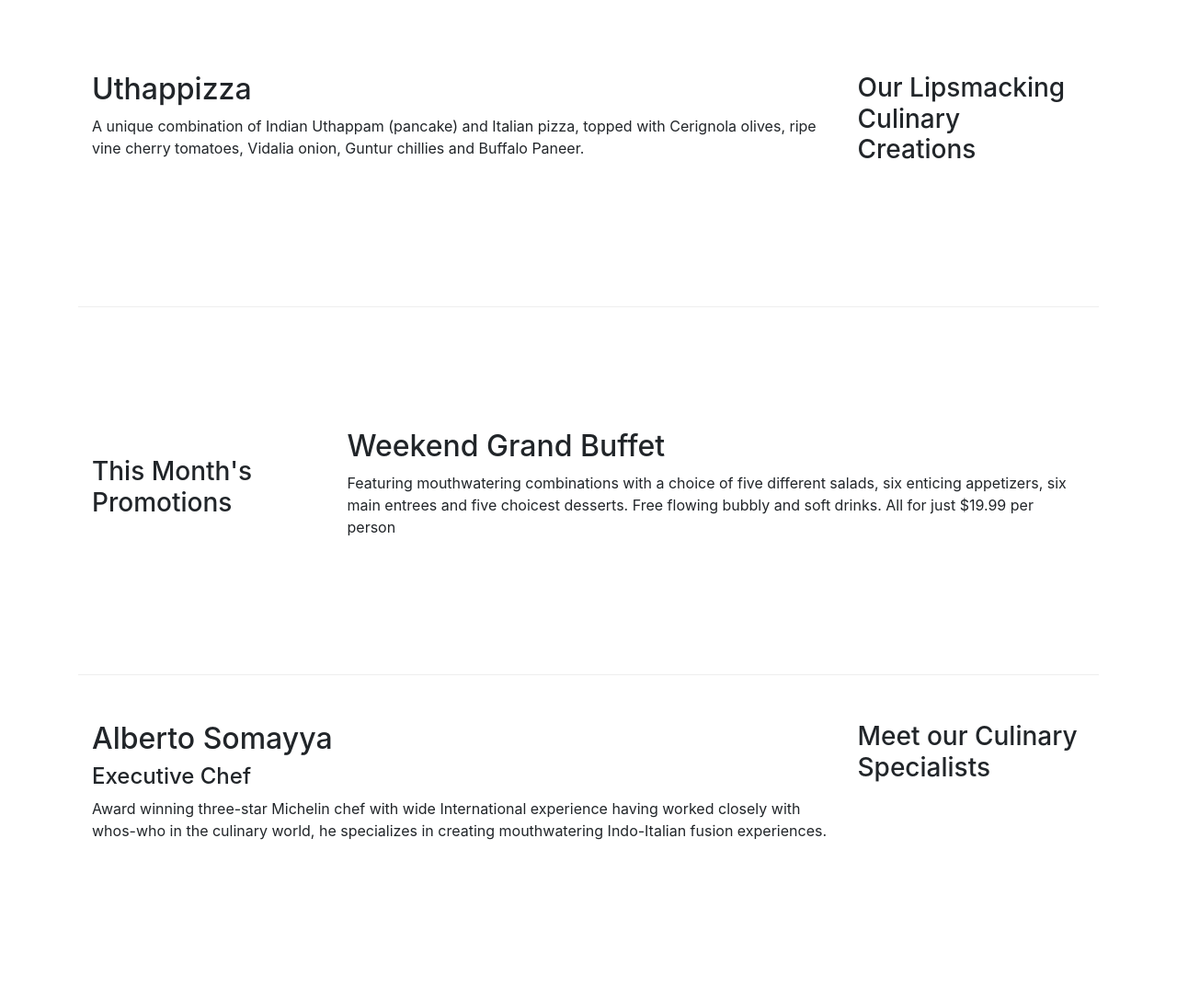
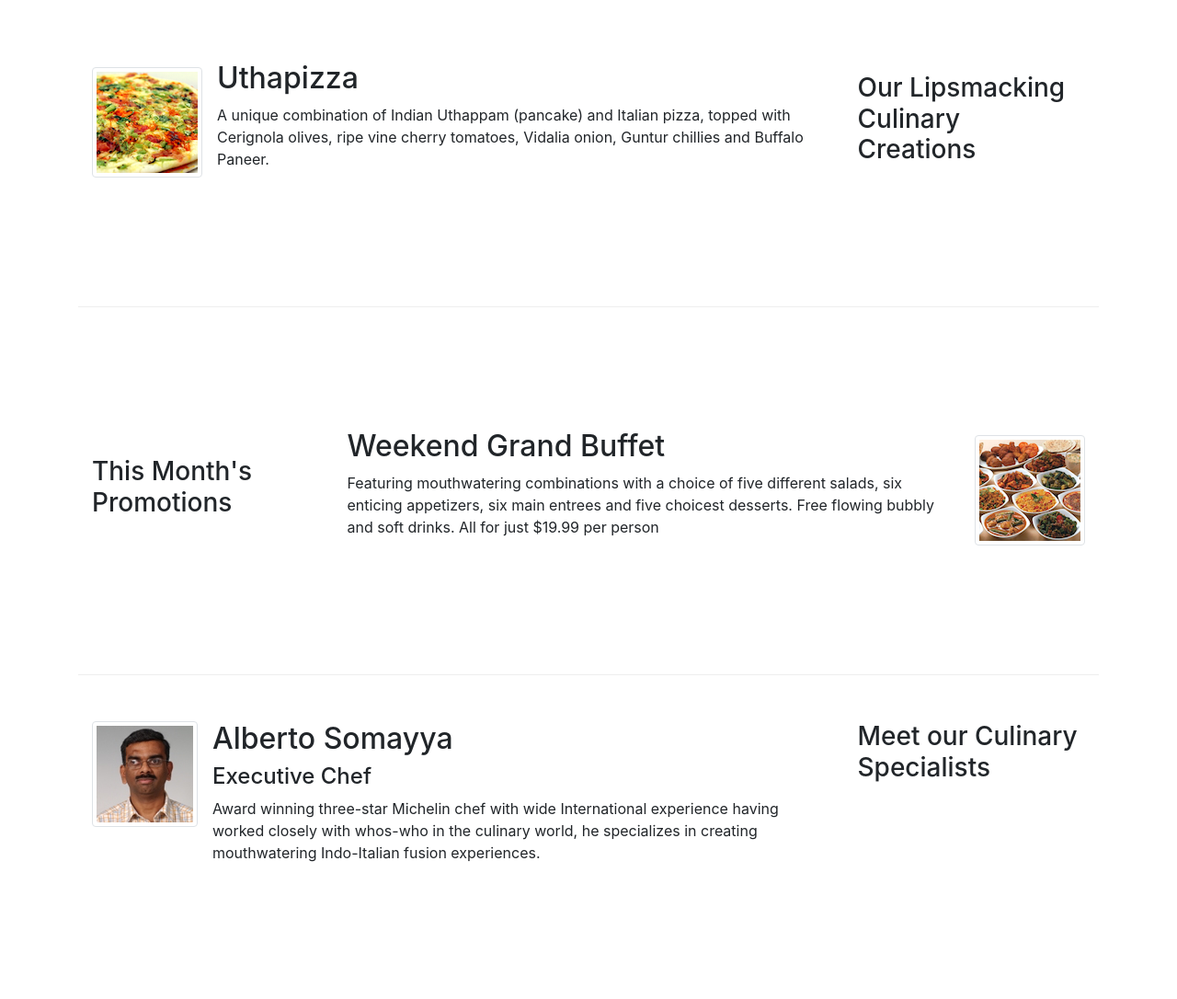
Before and after one commit to dev-athul/Wep-App-for-Restaurant, a website: page index.html in a window 1280 px wide. Shown: the part 400-1486 px from the top of the page at 92% size. Drawn offline with nearby package versions, Linux system fonts and the light colour scheme.

Commit message:
images & medias are added

```diff
--- a/index.html
+++ b/index.html
@@ -5,10 +5,11 @@
     <!-- required meta tags always comes first -->
     <meta charset="utf-8">
     <meta name="viewport" content="width=device-width, initial scale=1, shrink-to-fit=no">
-    <meta http-equiv="x-ua-compatible"content="ie=edge">
+    <meta http-equiv="x-ua-compatible" content="ie=edge">
 
     <!--bootstrap online css -->
-    <link rel="stylesheet" href="https://stackpath.bootstrapcdn.com/bootstrap/4.3.1/css/bootstrap.min.css" integrity="sha384-ggOyR0iXCbMQv3Xipma34MD+dH/1fQ784/j6cY/iJTQUOhcWr7x9JvoRxT2MZw1T" crossorigin="anonymous">
+    <link rel="stylesheet" href="https://stackpath.bootstrapcdn.com/bootstrap/4.3.1/css/bootstrap.min.css"
+        integrity="sha384-ggOyR0iXCbMQv3Xipma34MD+dH/1fQ784/j6cY/iJTQUOhcWr7x9JvoRxT2MZw1T" crossorigin="anonymous">
 
 
     <!--Bootstrap CSS -->
@@ -31,23 +32,27 @@
 
 <body>
 
-    <nav  class="navbar navbar-dark navbar-expand-sm  fixed-top">
+    <nav class="navbar navbar-dark navbar-expand-sm  fixed-top">
         <div class="container">
 
             <button class="navbar-toggler" type="button" data-toggle="collapse" data-target="#Navbar">
                 <span class="navbar-toggler-icon"></span>
             </button>
 
-            <a class="navbar-brand" href="#">Ristorante con Fusion</a>
+            <a class="navbar-brand mr-auto" href="#"><img src="img/logo.png" height="30" width="41" alt=""></a>
             <div class="collapse navbar-collapse" id="Navbar">
-                <ul class="navbar-nav mr-auto" >
-                    <li class="nav-item active" ><a class="nav-link" href="#"><span class="fa fa-home fa-lg"></span> Home</a></li>
+                <ul class="navbar-nav mr-auto">
+                    <li class="nav-item active"><a class="nav-link" href="#"><span class="fa fa-home fa-lg"></span>
+                            Home</a></li>
 
-                    <li class="nav-item"><a class="nav-link" href="./aboutus.html"><span class="fa fa-info fa-lg"></span> About</a></li>
+                    <li class="nav-item"><a class="nav-link" href="./aboutus.html"><span
+                                class="fa fa-info fa-lg"></span> About</a></li>
 
-                    <li class="nav-item"><a class="nav-link" href="#"><span class="fa fa-list fa-lg"></span> Menu</a></li>
+                    <li class="nav-item"><a class="nav-link" href="#"><span class="fa fa-list fa-lg"></span> Menu</a>
+                    </li>
 
-                    <li class="nav-item"><a class="nav-link" href="./contactus.html"><span class="fa fa-address-card fa-lg"></span> Contact</a></li>
+                    <li class="nav-item"><a class="nav-link" href="./contactus.html"><span
+                                class="fa fa-address-card fa-lg"></span> Contact</a></li>
                 </ul>
             </div>
         </div>
@@ -60,11 +65,13 @@
         <div class="container">
 
             <div class="row row-header">
-                <div class= "col-12 col-sm-6">
+                <div class="col-12 col-sm-6">
                     <h1>Ristorante con Fusion</h1>
-                    <p>We take inspiration from the World's best cuisines, and create a unique fusion experience. Our lipsmacking creations will tickle your culinary senses!</p>
+                    <p>We take inspiration from the World's best cuisines, and create a unique fusion experience. Our
+                        lipsmacking creations will tickle your culinary senses!</p>
                 </div>
-                <div class="col-12 col-sm">
+                <div class="col-12 col-sm align-self-center">
+                    <img src="img/logo.png" class="image-fluid" alt="">
                 </div>
             </div>
         </div>
@@ -76,8 +83,17 @@
                 <h3>Our Lipsmacking Culinary Creations</h3>
             </div>
             <div class="col col-sm col-md ">
-                <h2>Uthappizza</h2>
-                <p>A unique combination of Indian Uthappam (pancake) and Italian pizza, topped with Cerignola olives, ripe vine cherry tomatoes, Vidalia onion, Guntur chillies and Buffalo Paneer.</p>
+                <div class="media">
+                    <img src="img/uthappizza.png" alt="Uthapizza" class="d-flex mr-3 img-thumbnail align-self-center">
+                    <div class="media-body">
+                        <h2 class="mt-0">Uthapizza</h2>
+                        <p class="d-none d-sm-block">A unique combination of Indian Uthappam (pancake) and Italian
+                            pizza, topped with Cerignola olives, ripe vine cherry tomatoes, Vidalia onion, Guntur
+                            chillies and Buffalo Paneer.</p>
+                    </div>
+                </div>
+
+
             </div>
         </div>
 
@@ -87,8 +103,19 @@
                 <h3>This Month's Promotions</h3>
             </div>
             <div class="col col-sm col-md">
-                <h2>Weekend Grand Buffet</h2>
-                <p>Featuring mouthwatering combinations with a choice of five different salads, six enticing appetizers, six main entrees and five choicest desserts. Free flowing bubbly and soft drinks. All for just $19.99 per person </p>
+                <div class="media">
+
+                    <div class="media-body">
+                        <h2 class="mt-0">Weekend Grand Buffet</h2>
+                        <p class="d-none d-sm-block">Featuring mouthwatering combinations with a choice of five
+                            different salads, six enticing appetizers, six main entrees and five choicest desserts. Free
+                            flowing bubbly and soft drinks. All for just $19.99 per person
+                        </p>
+                    </div>
+                    <img src="img/buffet.png" alt="Buffet" class="d-flex ml-3 img-thumbnail align-self-center">
+
+                </div>
+
             </div>
         </div>
 
@@ -97,9 +124,19 @@
                 <h3>Meet our Culinary Specialists</h3>
             </div>
             <div class="col col-sm order-sm-first col-md">
-                <h2>Alberto Somayya</h2>
+                <div class="media">
+                    <img src="img/alberto.png" alt="Alberto Somayya"
+                        class="d-flex mr-3 img-thumbnail self-align-center">
+                    <div class="media-body">
+                        <h2 class="mt-0">Alberto Somayya</h2>
                         <h4>Executive Chef</h4>
-                <p>Award winning three-star Michelin chef with wide International experience having worked closely with whos-who in the culinary world, he specializes in creating mouthwatering Indo-Italian fusion experiences. </p>
+                        <p class="d-none d-sm-block">Award winning three-star Michelin chef with wide International
+                            experience having worked closely with whos-who in the culinary world, he specializes in
+                            creating mouthwatering Indo-Italian fusion experiences. </p>
+                    </div>
+                </div>
+
+
             </div>
         </div>
     </div>
@@ -158,20 +195,26 @@
                         HONG KONG<br>
                         <i class="fa fa-phone fa-lg"></i> : +852 1234 5678<br>
                         <i class="fa fa-fax fa-lg"></i> : +852 8765 4321<br>
-		              <i class="fa fa-envelope fa-lg"></i> : <a href="mailto:confusion@food.net">confusion@food.net</a>
+                        <i class="fa fa-envelope fa-lg"></i> : <a
+                            href="mailto:confusion@food.net">confusion@food.net</a>
                     </address>
                 </div>
                 <div class="col-12 col-sm-4 align-self-center">
                     <div class="col-auto">
-                        <a class="btn btn-social-icon btn-google" href="http://google.com/+"><i class="fa fa-google-plus"></i></a>
+                        <a class="btn btn-social-icon btn-google" href="http://google.com/+"><i
+                                class="fa fa-google-plus"></i></a>
 
-                        <a class="btn btn-social-icon btn-facebook" href="http://www.facebook.com/profile.php?id="><i class="fa fa-facebook"></i></a>
+                        <a class="btn btn-social-icon btn-facebook" href="http://www.facebook.com/profile.php?id="><i
+                                class="fa fa-facebook"></i></a>
 
-                        <a class="btn btn-social-icon btn-linkedin" href="http://www.linkedin.com/in/"><i class="fa fa-linkedin"></i></a>
+                        <a class="btn btn-social-icon btn-linkedin" href="http://www.linkedin.com/in/"><i
+                                class="fa fa-linkedin"></i></a>
 
-                        <a class="btn btn-social-icon btn-twitter" href="http://twitter.com/"><i class="fa fa-twitter"></i></a>
+                        <a class="btn btn-social-icon btn-twitter" href="http://twitter.com/"><i
+                                class="fa fa-twitter"></i></a>
 
-                        <a class="btn btn-social-icon btn-google" href="http://youtube.com/"><i class="fa fa-youtube"></i></a>
+                        <a class="btn btn-social-icon btn-google" href="http://youtube.com/"><i
+                                class="fa fa-youtube"></i></a>
 
                         <a class="btn btn-social-icon btn-linkedin" href="mailto:"><i class="fa fa-envelope-o"></i></a>
                     </div>
@@ -191,9 +234,15 @@
     <script src="node_modules/bootstrap/dist/js/bootstrap.min.js "></script>
 
     <!-- Bootstrap online JS-->
-    <script src="https://code.jquery.com/jquery-3.3.1.slim.min.js" integrity="sha384-q8i/X+965DzO0rT7abK41JStQIAqVgRVzpbzo5smXKp4YfRvH+8abtTE1Pi6jizo" crossorigin="anonymous"></script>
-<script src="https://cdnjs.cloudflare.com/ajax/libs/popper.js/1.14.7/umd/popper.min.js" integrity="sha384-UO2eT0CpHqdSJQ6hJty5KVphtPhzWj9WO1clHTMGa3JDZwrnQq4sF86dIHNDz0W1" crossorigin="anonymous"></script>
-<script src="https://stackpath.bootstrapcdn.com/bootstrap/4.3.1/js/bootstrap.min.js" integrity="sha384-JjSmVgyd0p3pXB1rRibZUAYoIIy6OrQ6VrjIEaFf/nJGzIxFDsf4x0xIM+B07jRM" crossorigin="anonymous"></script>
+    <script src="https://code.jquery.com/jquery-3.3.1.slim.min.js"
+        integrity="sha384-q8i/X+965DzO0rT7abK41JStQIAqVgRVzpbzo5smXKp4YfRvH+8abtTE1Pi6jizo"
+        crossorigin="anonymous"></script>
+    <script src="https://cdnjs.cloudflare.com/ajax/libs/popper.js/1.14.7/umd/popper.min.js"
+        integrity="sha384-UO2eT0CpHqdSJQ6hJty5KVphtPhzWj9WO1clHTMGa3JDZwrnQq4sF86dIHNDz0W1"
+        crossorigin="anonymous"></script>
+    <script src="https://stackpath.bootstrapcdn.com/bootstrap/4.3.1/js/bootstrap.min.js"
+        integrity="sha384-JjSmVgyd0p3pXB1rRibZUAYoIIy6OrQ6VrjIEaFf/nJGzIxFDsf4x0xIM+B07jRM"
+        crossorigin="anonymous"></script>
 
 
 </body>
```
Also changed, not shown: aboutus.html (+3 -2 lines), contactus.html (+4 -2 lines), img/alberto.png (added), img/buffet.png (added), img/logo.png (added), img/uthappizza.png (added), 1 other file. Lines whose indentation alone changed are shown as unchanged.
